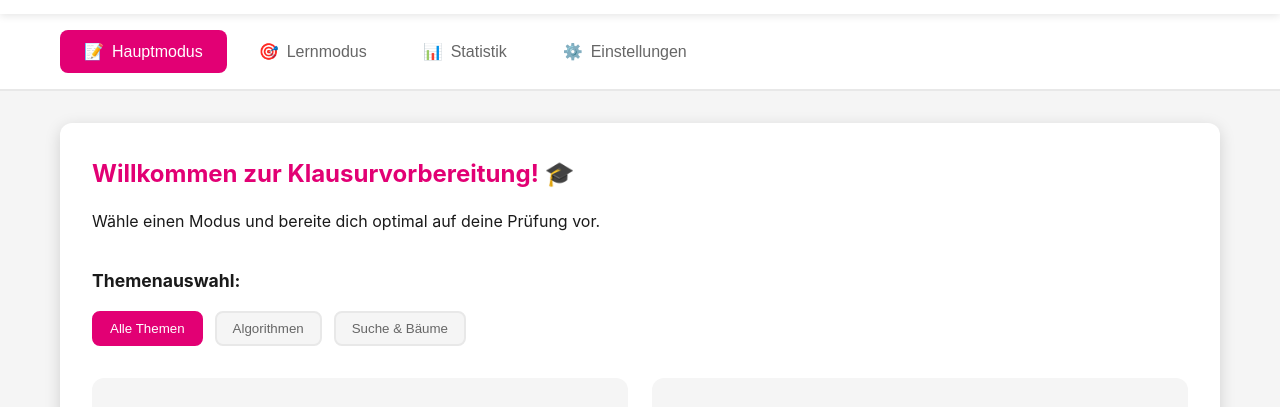
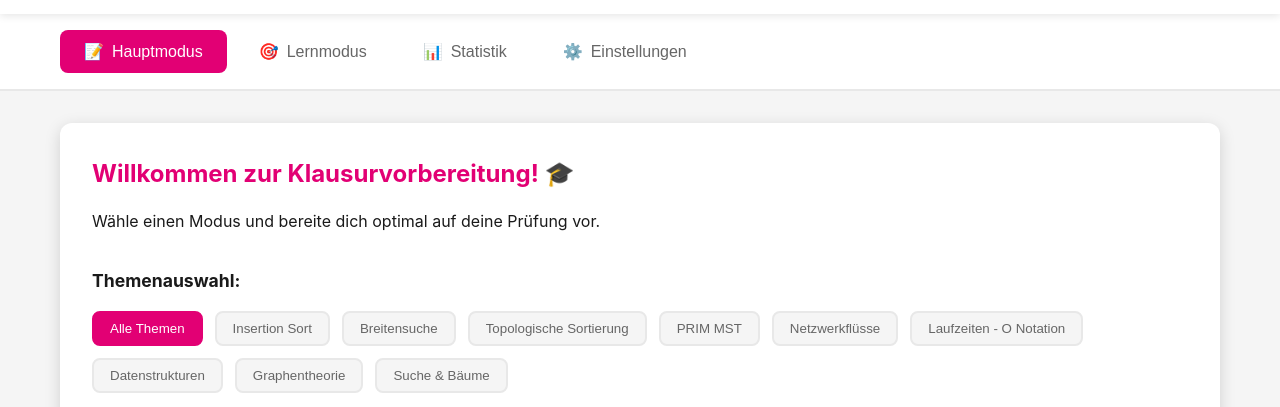
Before and after one commit to Eray464646/Algorithmen, a plain HTML site: page index.html in a window 1280 px wide. Shown: the part 86-493 px from the top of the page. Drawn offline with Linux system fonts and the light colour scheme.

Commit message:
Update index.html

```diff
--- a/index.html
+++ b/index.html
@@ -56,7 +56,14 @@
                             <h3>Themenauswahl:</h3>
                             <div class="topic-buttons" id="topicFilter">
                                 <button class="topic-btn active" data-topic="all">Alle Themen</button>
-                                <button class="topic-btn" data-topic="Algorithmen">Algorithmen</button>
+                                <button class="topic-btn" data-topic="Insertion Sort">Insertion Sort</button>
+                                <button class="topic-btn" data-topic="Breitensuche">Breitensuche</button>
+                                <button class="topic-btn" data-topic="Topologische Sortierung">Topologische Sortierung</button>
+                                <button class="topic-btn" data-topic="PRIM MST">PRIM MST</button>
+                                <button class="topic-btn" data-topic="Netzwerkflüsse">Netzwerkflüsse</button>
+                                <button class="topic-btn" data-topic="Laufzeiten - O Notation">Laufzeiten - O Notation</button>
+                                <button class="topic-btn" data-topic="Datenstrukturen">Datenstrukturen</button>
+                                <button class="topic-btn" data-topic="Graphentheorie">Graphentheorie</button>
                                 <button class="topic-btn" data-topic="Suche & Bäume">Suche & Bäume</button>
                             </div>
                         </div>
@@ -228,7 +235,6 @@
         <div id="toastContainer" class="toast-container"></div>
     </div>
 
-    <!-- WICHTIG: type="module" hinzufügen! -->
     <script type="module" src="app.js"></script>
 </body>
 </html>
```
